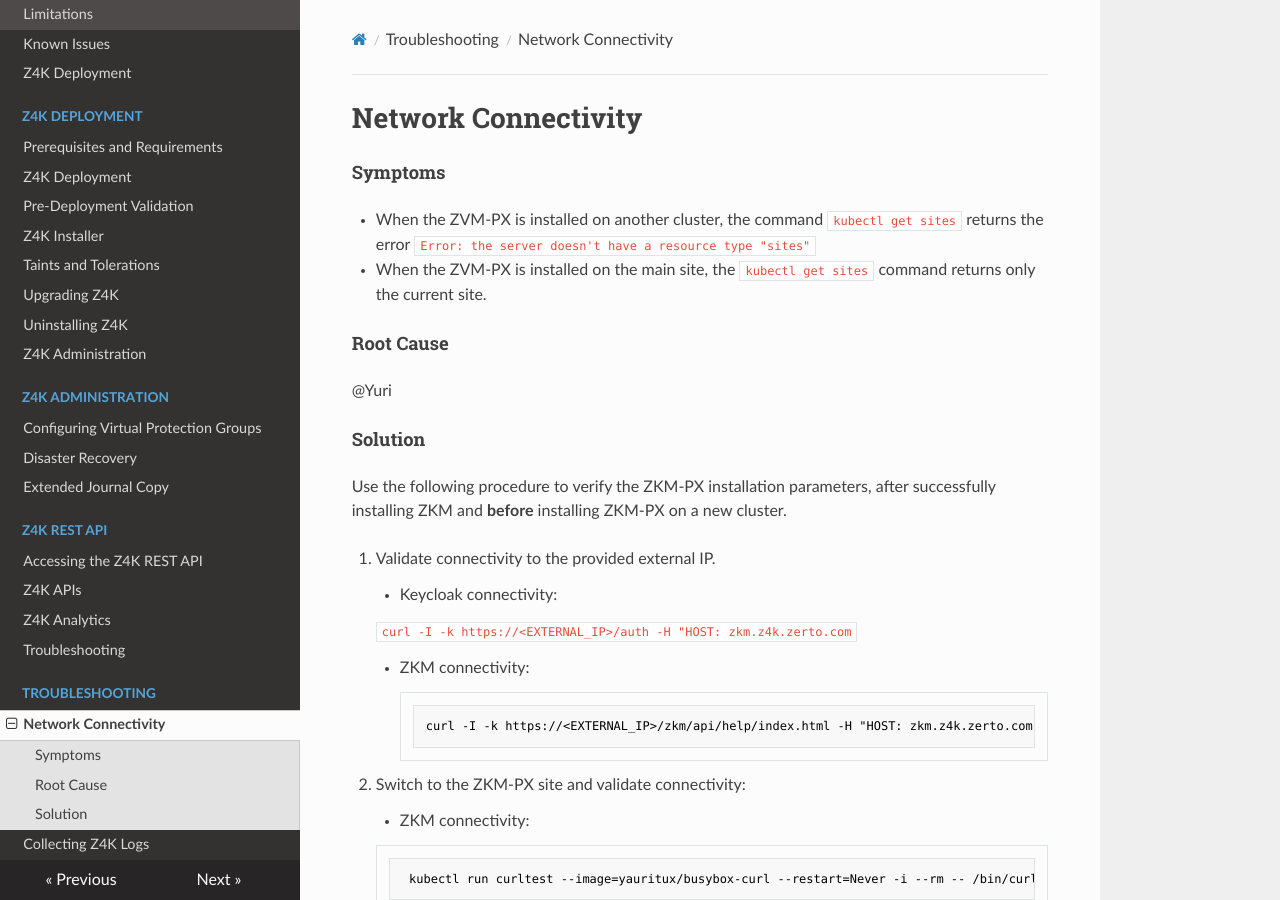
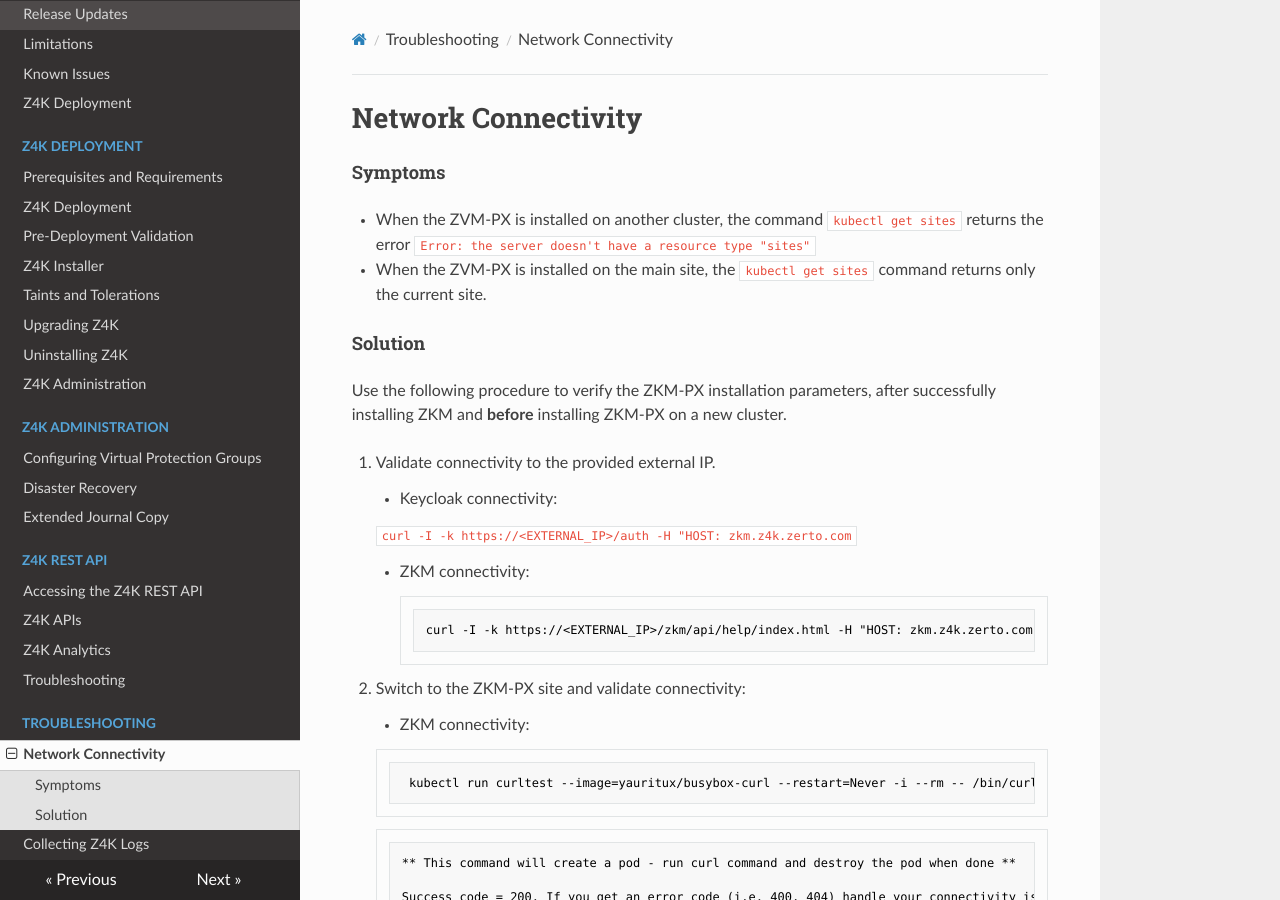
Before and after one commit to ZertoPublic/Z4K, an MkDocs documentation site: the page built from docs/NetworkConnectivity.md, in a window 1280 px wide and 900 px high. Built offline with MkDocs 1.6.1, drawn with Linux system fonts in a browser that asks for light colours.

Commit message:
Update NetworkConnectivity.md

````diff
--- a/docs/NetworkConnectivity.md
+++ b/docs/NetworkConnectivity.md
@@ -5,10 +5,6 @@
 -   When the ZVM-PX is installed on another cluster, the command ```kubectl get sites``` returns the error ```Error: the server doesn't have a resource type "sites"```
 
 -   When the ZVM-PX is installed on the main site, the ```kubectl get sites``` command returns only the current site.
-
-#### Root Cause
-
-@Yuri
 
 #### Solution
 
````
